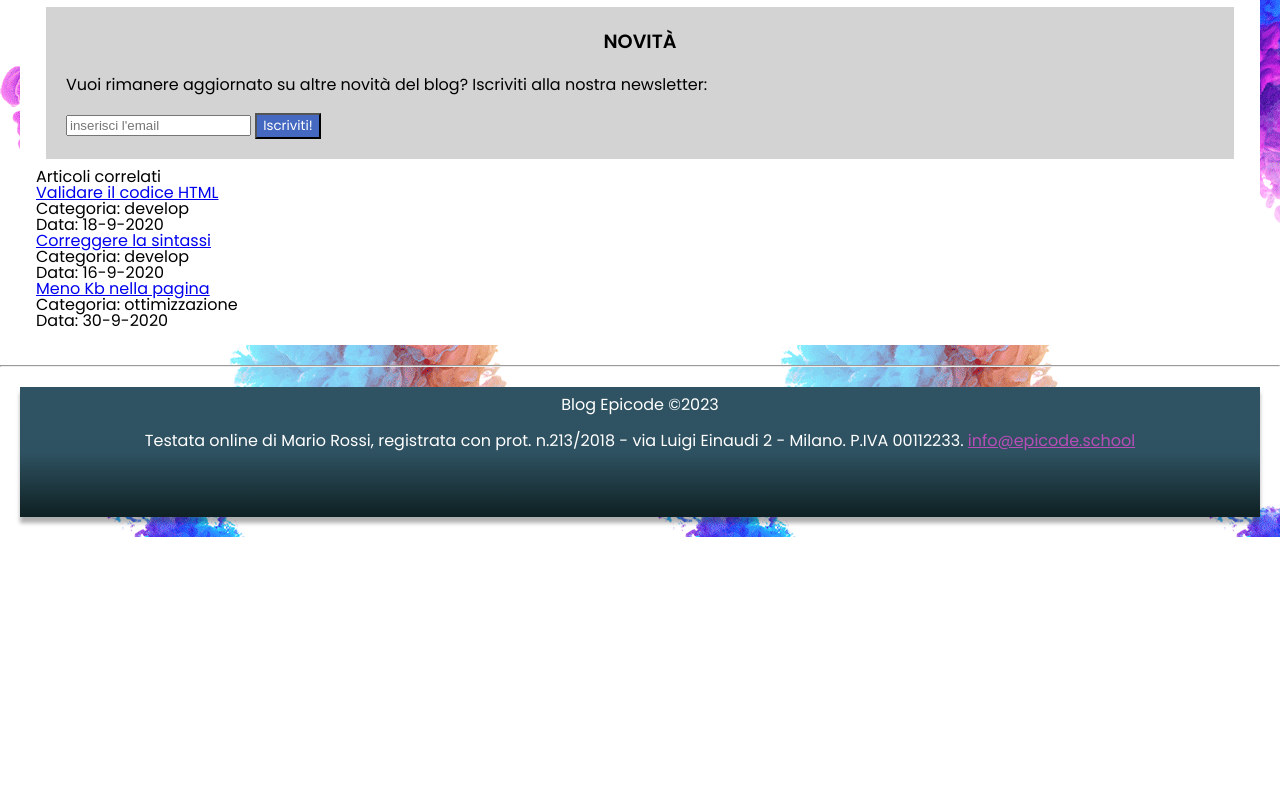
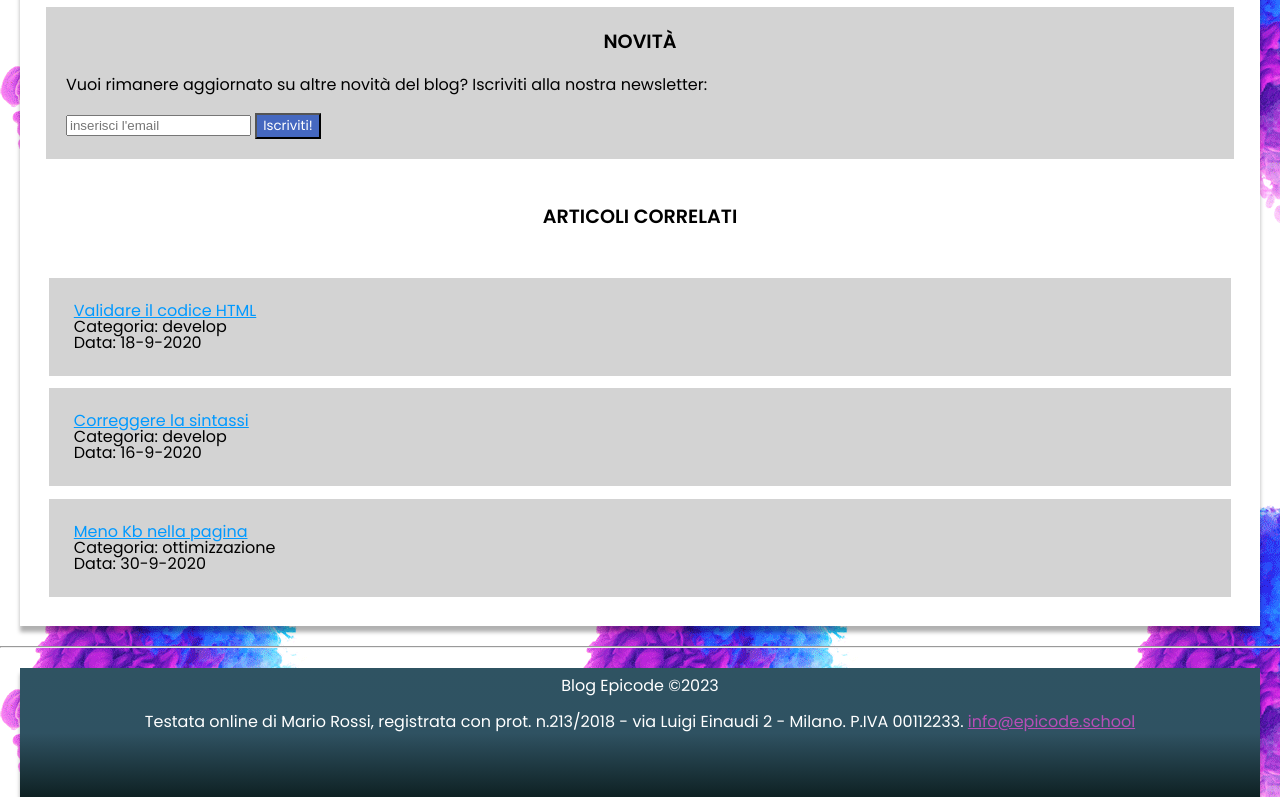
Before and after one commit to EdoardoTunzi/EsercizioU1-W1-D4-Blog-styling-CSS, a plain HTML site: page index.html in a window 1280 px wide. Shown: the part 1370-2167 px from the top of the page. Before the commit the page ends 1907 px from the top, so only its background shows below. Drawn offline with Linux system fonts and the light colour scheme.

Commit message:
articoli correlati section

```diff
--- a/assets/css/style.css
+++ b/assets/css/style.css
@@ -37,6 +37,7 @@ aside {
   margin: 20px;
   padding: 1em;
   background-color: white;
+  box-shadow: 0px 6px 4px rgb(0 0 0 / 31%);
 }
 
 /* ELEMENTI NEL MAIN - ARTICLE */
@@ -138,6 +139,23 @@ section form button {
 
 /* ELEMENTI NELL' ASIDE */
 
+#link-correlati h2 {
+  text-align: center;
+  font-weight: 600;
+  font-size: 1.2em;
+  padding: 2em;
+}
+
+#link-correlati div {
+  background-color: lightgray;
+  margin: 0.8em;
+  padding: 25px;
+}
+
+#link-correlati a {
+  color: rgb(0, 153, 255);
+}
+
 /* FOOTER */
 footer {
   margin: 20px;
--- a/index.html
+++ b/index.html
@@ -130,21 +130,21 @@
         </section>
       </article>
 
-      <div class="correlati"></div>
-      <h2>Articoli correlati</h2>
-      <div>
+      <div id="link-correlati">
+        <h2>ARTICOLI CORRELATI</h2>
+        <div class="correlati">
           <a href="post2.html" title="Passaggi guidati per validare correttamente tutto il codice sviluppato">Validare il codice HTML</a>
           <p>Categoria: develop</p>
           <p>Data: 18-9-2020</p>
         </div>
 
-      <div>
+        <div class="correlati">
           <a href="post3.html" title="Passaggi guidati per controllare e correggere tutto il codice sviluppato">Correggere la sintassi</a>
           <p>Categoria: develop</p>
           <p>Data: 16-9-2020</p>
         </div>
 
-      <div>
+        <div class="correlati">
           <a href="post4.html" title="Consigli ed approcci per ridurre il peso della pagina">Meno Kb nella pagina</a>
           <p>Categoria: ottimizzazione</p>
           <p>Data: 30-9-2020</p>
```
Lines whose indentation alone changed are shown as unchanged.
